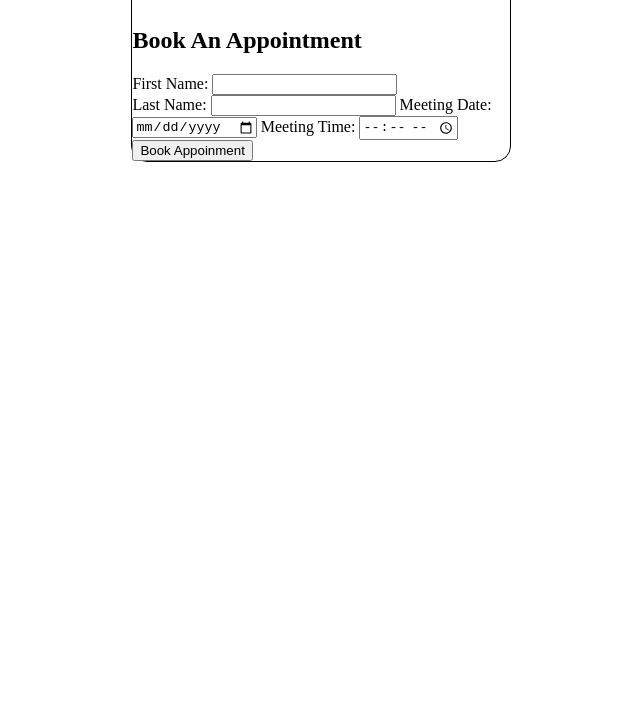
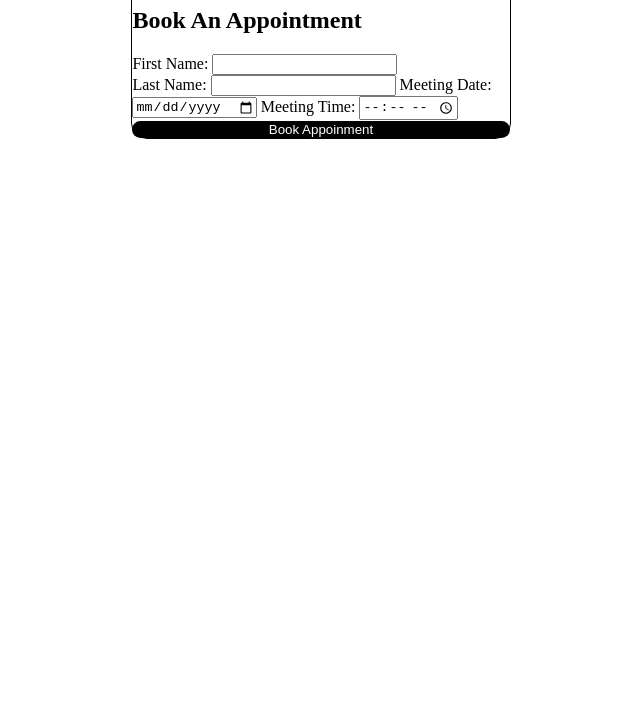
Before and after one commit to ConMan2O/Appointment-Scheduler, a website: page views/home.html in a window 1280 px wide. Shown: the part 82-800 px from the top of the page, without its empty margins (319-959 px from the left). Drawn offline with Linux system fonts and the light colour scheme; files that its build step writes are made by us from their sources; files whose address does not match are found by name.

Commit message:
Made button look good

```diff
--- a/public/styles/style.css
+++ b/public/styles/style.css
@@ -1,17 +1,33 @@
 * {
     box-sizing: border-box;
+}
+
+:root {
+    --primary-color: black;
+    --secondary-color: white;
+    --error-font-color: red;
 }
 
 #main {
     width: 30%;
     margin: 0 auto;
-    border: 1px solid black;
+    border: 1px solid var(--primary-color);
     border-radius: 1rem;
-    display: flex;
-    flex-direction: column;
+}
+
+button[type="submit"] {
+    width: 100%;
+    background-color: var(--primary-color);
+    color: var(--secondary-color);
+    border-radius: 1rem;
+    border: none;
+}
+
+button[type="submit"]:hover {
+    cursor: pointer;
 }
 
 .error {
-    color: red;
+    color: var(--error-font-color);
     display: none;
 }
```
